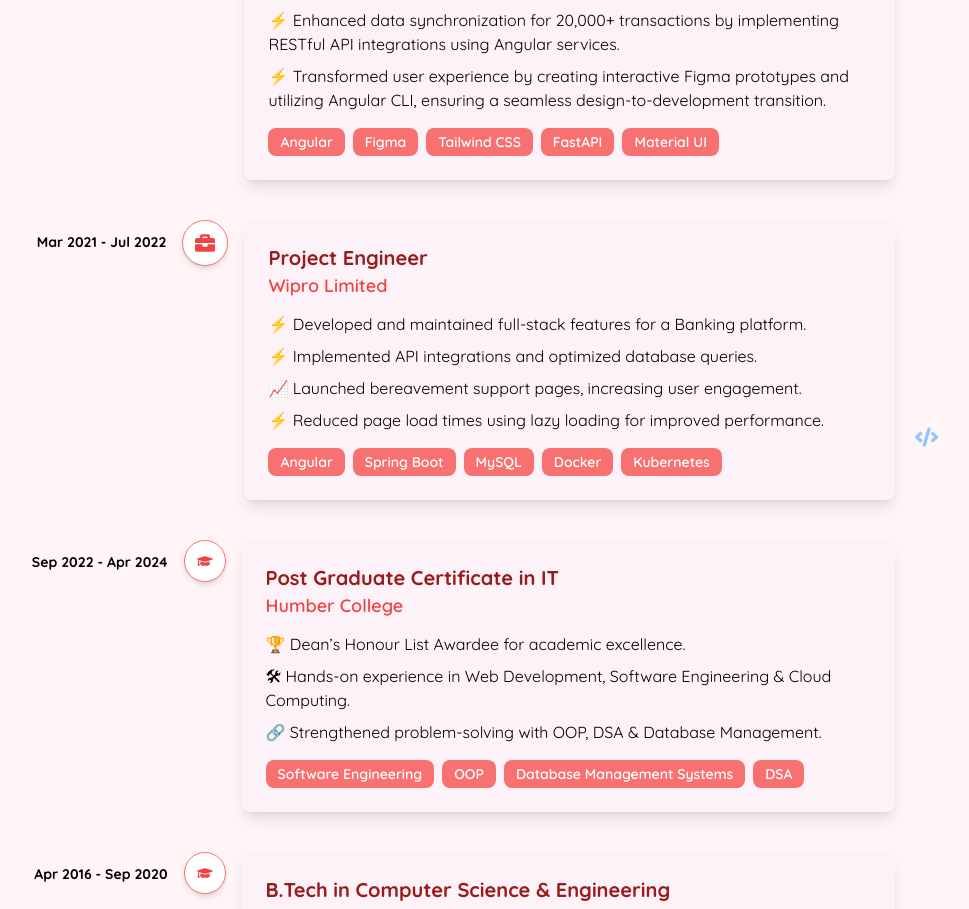
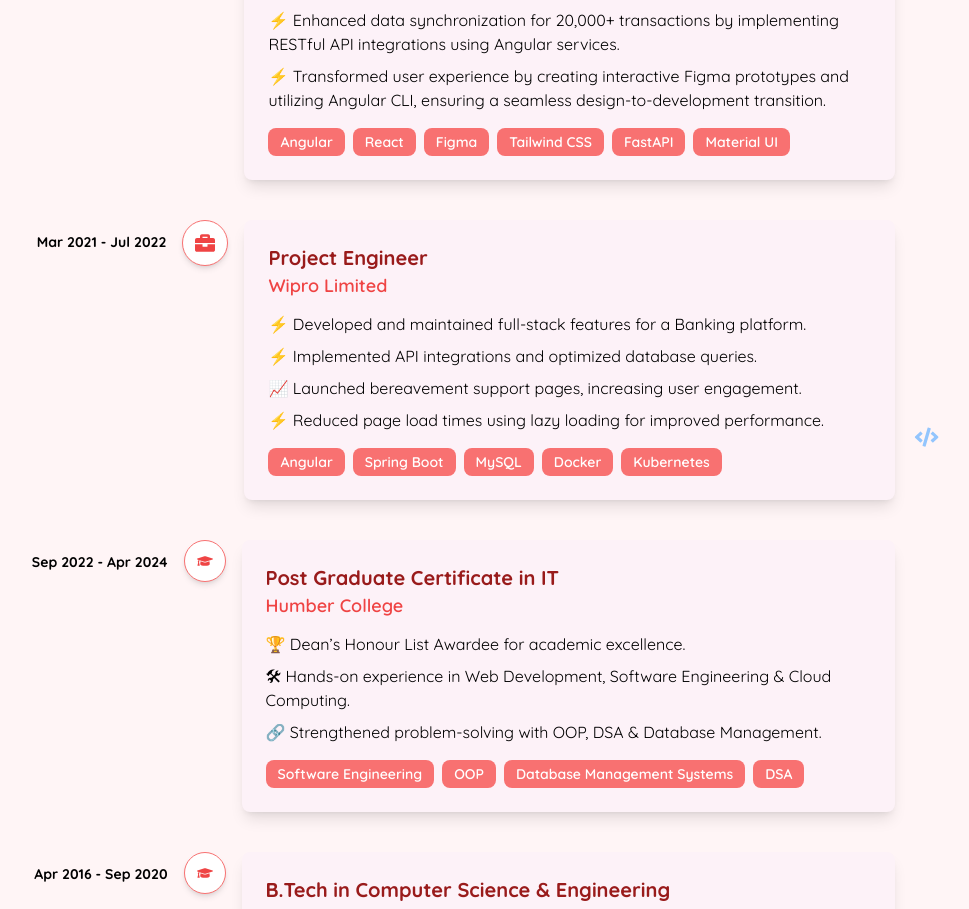
Before and after one commit to Apurv103/portfolio-apurv, a Next.js app: page / in a window 1280 px wide. Shown: the part 1060-1969 px from the top of the page, without its empty margins (217-1186 px from the left). Built offline with nearby package versions, Linux system fonts and the light colour scheme; a web font is replaced by a local one.

Commit message:
data update

```diff
--- a/app/components/Experience.tsx
+++ b/app/components/Experience.tsx
@@ -32,7 +32,14 @@ const experiences = [
       "⚡ Enhanced data synchronization for 20,000+ transactions by implementing RESTful API integrations using Angular services.",
       "  ⚡ Transformed user experience by creating interactive Figma prototypes and utilizing Angular CLI, ensuring a seamless design-to-development transition.",
     ],
-    techStack: ["Angular", "Figma", "Tailwind CSS", "FastAPI", "Material UI"],
+    techStack: [
+      "Angular",
+      "React",
+      "Figma",
+      "Tailwind CSS",
+      "FastAPI",
+      "Material UI",
+    ],
     icon: <FaBriefcase className='text-red-500 text-xl' />,
     type: "work",
   },
```
